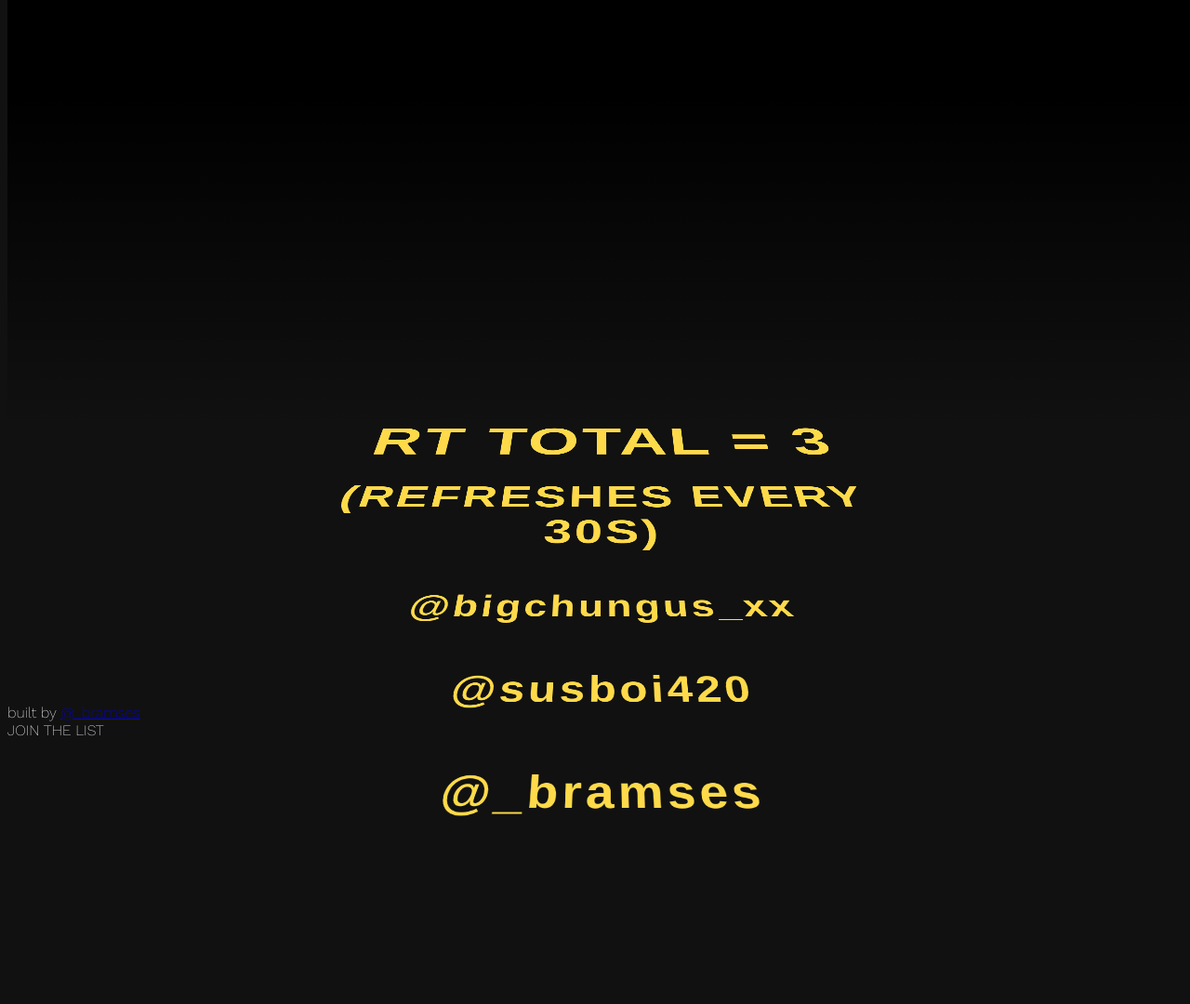
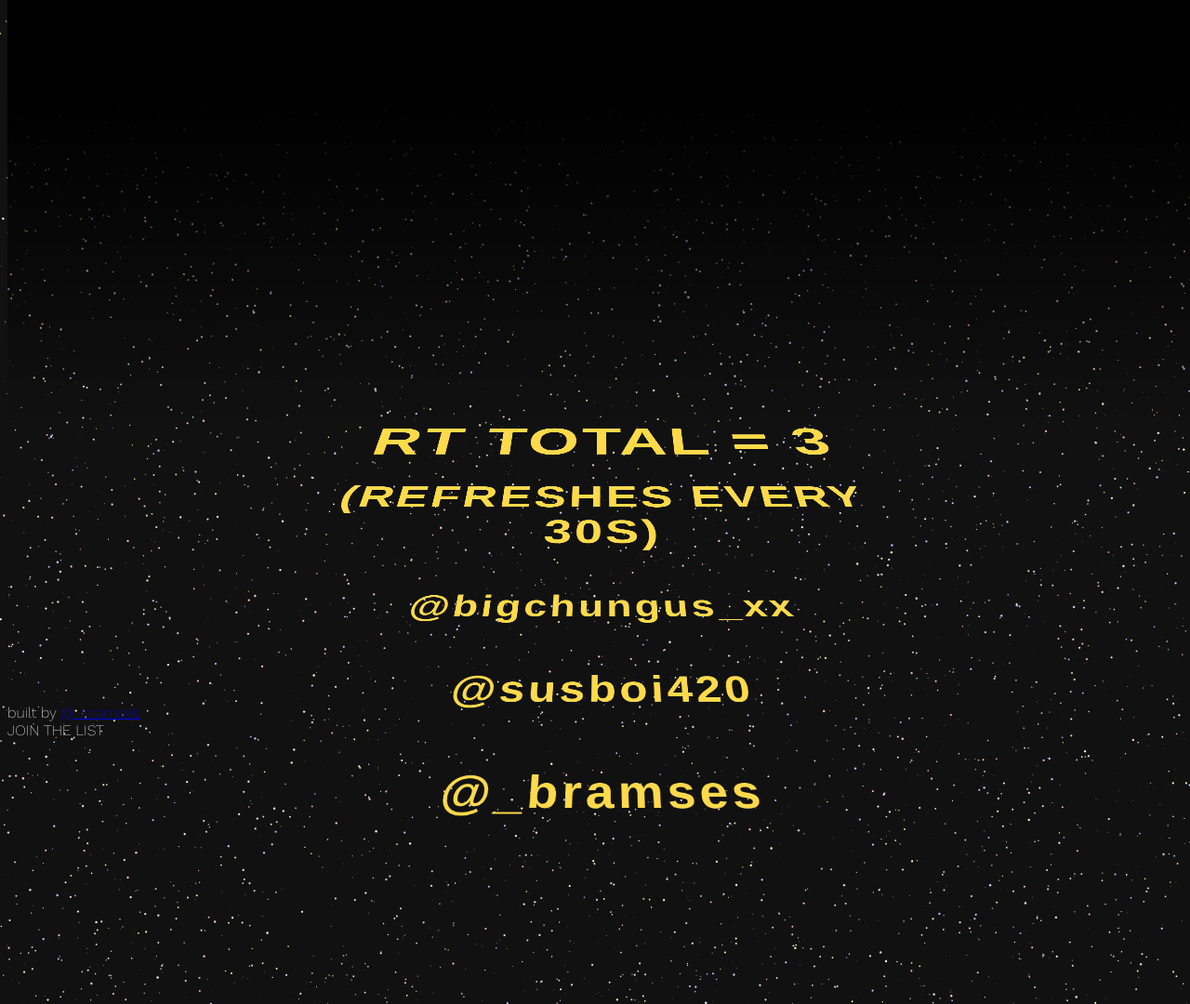
Before and after one commit to bramses/start-wars-rt, a plain HTML site: page frontend/index.html in a window 1280 px wide. Shown: the top 1080 px of the page at 93% size. Drawn offline with nearby package versions, Linux system fonts and the light colour scheme; no server answers.

Commit message:
update thing

```diff
--- a/index.html
+++ b/frontend/index.html
@@ -131,7 +131,7 @@
       }
 
       function getIDs() {
-        fetch("http://localhost:8888/ids")
+        fetch(" https://us-central1-star-wars-rt-server.cloudfunctions.net/app/ids")
           .then((response) => response.json())
           .then((data) => {
             rtDiv.innerHTML = generatePTags(data.ids);
@@ -140,7 +140,7 @@
       }
 
       function getLikes() {
-        fetch("http://localhost:8888/likes")
+        fetch(" https://us-central1-star-wars-rt-server.cloudfunctions.net/app/likes")
           .then((response) => response.json())
           .then((data) => {
             console.log(data.likes)
@@ -185,6 +185,7 @@
 
       rtDiv.innerHTML = generatePTags(names);
       rtCountH1.innerHTML = changeCount(names.length);
+      recountStars(9000);
     </script>
   </body>
 </html>
--- a/server/index.js
+++ b/server/index.js
@@ -2,6 +2,7 @@
 require("dotenv").config();
 const { workflow, fetchSet } = require("./usernames");
 const express = require("express");
+
 
 var app = express();
 var cors = require("cors");
@@ -89,5 +90,5 @@ app.get("/likes", async (req, res) => {
   }
 });
 
-console.log("Listening on 8888");
-app.listen(8888);
+console.log("Listening on 5000");
+app.listen(5000);
```
Also changed, not shown: .do/app.yaml (added), 2 other files.
